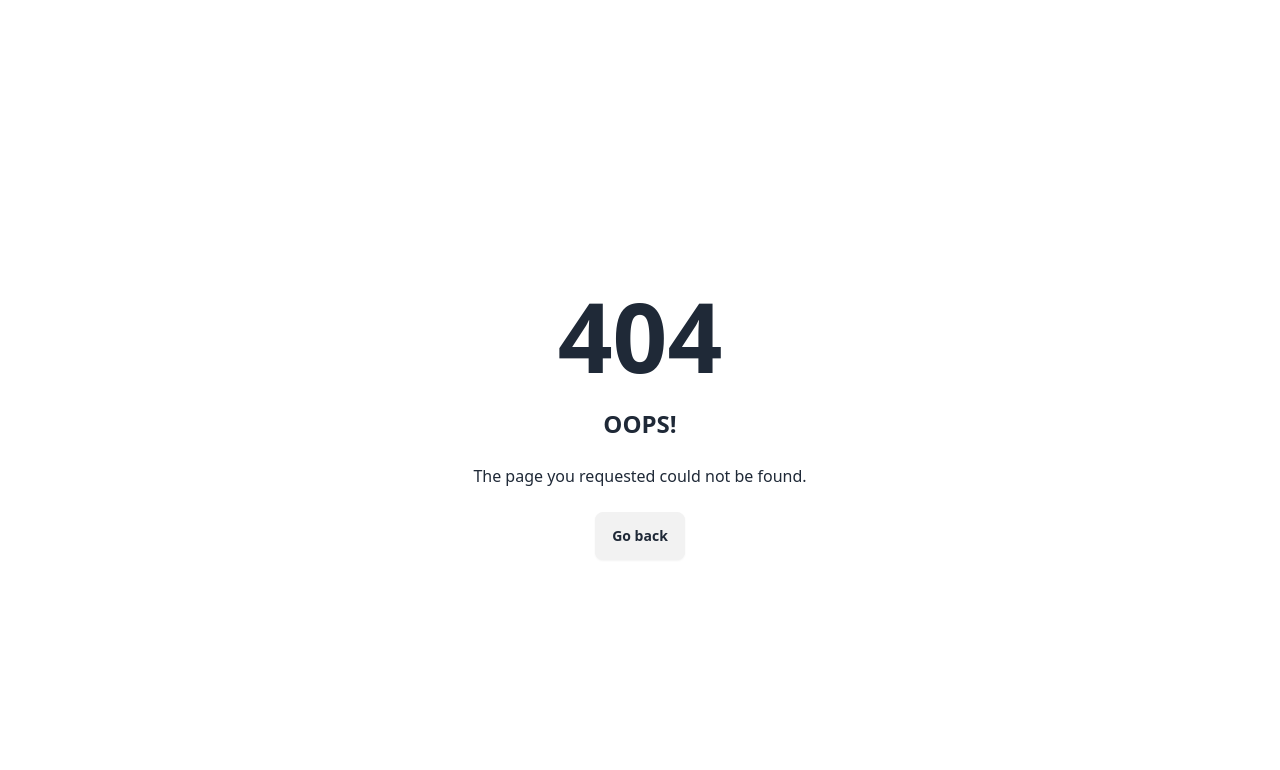
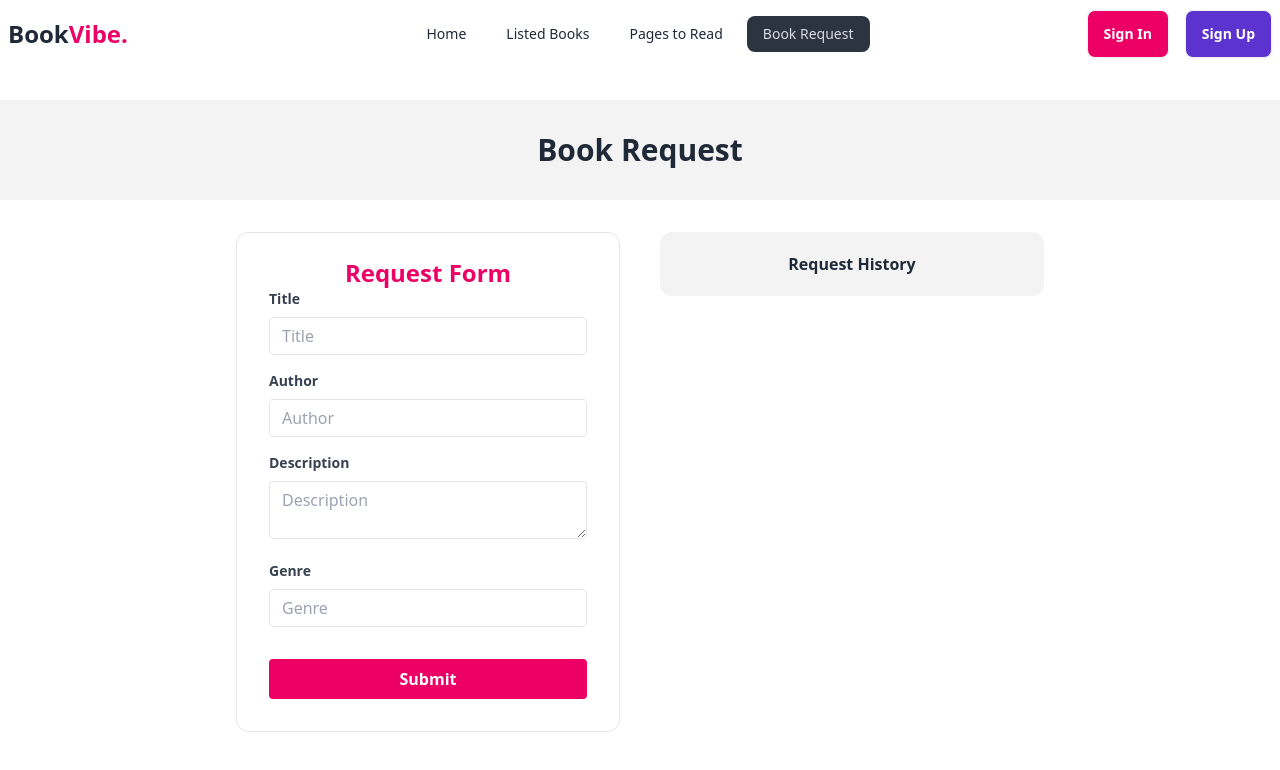
Before and after one commit to alexsarker/book-vibe, a React (Vite) app: page /bookrequest in a window 1280 px wide. Before the commit this address had no page. Shown: the top 770 px of the page. Built offline with nearby package versions, Linux system fonts and the light colour scheme; a web font is replaced by a local one.

Commit message:
Book Request route added

```diff
--- /dev/null
+++ b/src/components/childrens/BookRequest.jsx
@@ -0,0 +1,166 @@
+import { useState } from "react";
+import { ToastContainer, toast } from "react-toastify";
+
+const BookRequest = () => {
+  const [title, setTitle] = useState("");
+  const [author, setAuthor] = useState("");
+  const [description, setDescription] = useState("");
+  const [genre, setGenre] = useState("");
+  const [formDataArray, setFormDataArray] = useState([]);
+
+  const handleSubmit = (e) => {
+    e.preventDefault();
+    const formData = {
+      title: title,
+      author: author,
+      description: description,
+      genre: genre,
+    };
+
+    setFormDataArray((prevFormDataArray) => [...prevFormDataArray, formData]);
+    toast.success("Form Submitted Successfully");
+    setTitle("");
+    setAuthor("");
+    setDescription("");
+    setGenre("");
+  };
+
+  const handleTitle = (e) => {
+    setTitle(e.target.value);
+  };
+  const handleAuthor = (e) => {
+    setAuthor(e.target.value);
+  };
+  const handleDescription = (e) => {
+    setDescription(e.target.value);
+  };
+  const handleGenre = (e) => {
+    setGenre(e.target.value);
+  };
+
+  return (
+    <div>
+      <h2 className="text-3xl font-bold text-center bg-[#1313130D] py-8 my-8">
+        Book Request
+      </h2>
+      <div className="flex justify-center gap-10">
+        <div className="w-96">
+          <form
+            onSubmit={handleSubmit}
+            className="bg-white border rounded-xl px-8 pt-6 pb-8 mb-4"
+          >
+            <h2 className="text-2xl font-bold text-center mainText">
+              Request Form
+            </h2>
+            <div className="mb-4">
+              <label
+                className="block text-gray-700 text-sm font-bold mb-2"
+                htmlFor="title"
+              >
+                Title
+              </label>
+              <input
+                className="appearance-none border rounded w-full py-2 px-3 text-gray-700 leading-tight focus:outline-none"
+                id="title"
+                type="text"
+                value={title}
+                onChange={handleTitle}
+                placeholder="Title"
+                required
+              />
+            </div>
+            <div className="mb-4">
+              <label
+                className="block text-gray-700 text-sm font-bold mb-2"
+                htmlFor="author"
+              >
+                Author
+              </label>
+              <input
+                className="appearance-none border rounded w-full py-2 px-3 text-gray-700 leading-tight focus:outline-none"
+                id="author"
+                type="text"
+                value={author}
+                onChange={handleAuthor}
+                placeholder="Author"
+                required
+              />
+            </div>
+            <div className="mb-4">
+              <label
+                className="block text-gray-700 text-sm font-bold mb-2"
+                htmlFor="description"
+              >
+                Description
+              </label>
+              <textarea
+                className="appearance-none border rounded w-full py-2 px-3 text-gray-700 leading-tight focus:outline-none"
+                id="description"
+                value={description}
+                onChange={handleDescription}
+                placeholder="Description"
+                required
+              />
+            </div>
+            <div className="mb-4">
+              <label
+                className="block text-gray-700 text-sm font-bold mb-2"
+                htmlFor="genre"
+              >
+                Genre
+              </label>
+              <input
+                className="appearance-none border rounded w-full py-2 px-3 text-gray-700 leading-tight focus:outline-none"
+                id="genre"
+                type="text"
+                value={genre}
+                onChange={handleGenre}
+                placeholder="Genre"
+                required
+              />
+            </div>
+            <div className="flex items-center justify-end pt-4">
+              <button
+                className="mainBg w-full hover:bg-pink-700 text-white font-bold py-2 px-4 rounded focus:outline-none"
+                type="submit"
+                value="Submit"
+              >
+                Submit
+              </button>
+              <ToastContainer />
+            </div>
+          </form>
+        </div>
+        <span>
+          <div className="flex flex-col w-96 p-5 bg-[#F3F3F3] rounded-xl gap-4">
+            <h2 className="font-bold text-center">Request History</h2>
+            {formDataArray.map((formData, index) => (
+              <div key={index} className="font-medium p-4 bg-white rounded-lg">
+                <p>
+                  Title:{" "}
+                  <span className="pText font-normal">{formData.title}</span>
+                </p>
+                <p>
+                  Author:{" "}
+                  <span className="pText font-normal">{formData.author}</span>
+                </p>
+                <p>
+                  Description:{" "}
+                  <span className="pText font-normal">
+                    {formData.description}
+                  </span>
+                </p>
+                <p>
+                  Genre:{" "}
+                  <span className="pText font-normal">{formData.genre}</span>
+                </p>
+              </div>
+            ))}
+          </div>
+        </span>
+      </div>
+    </div>
+  );
+};
+
+export default BookRequest;
--- a/src/components/childrens/Books.jsx
+++ b/src/components/childrens/Books.jsx
@@ -11,7 +11,7 @@ const Books = () => {
   }, []);
 
   return (
-    <div>
+    <div className="mb-12">
       <h2 className="fonter text-4xl font-bold text-center mb-9">Books</h2>
       <div className="grid grid-cols-1 lg:grid-cols-3 gap-6 place-items-center">
         {books.map((book) => (
--- a/src/components/childrens/Header.jsx
+++ b/src/components/childrens/Header.jsx
@@ -11,6 +11,9 @@ const Header = () => {
       </li>
       <li>
         <NavLink to="/pagestoread">Pages to Read</NavLink>
+      </li>
+      <li>
+        <NavLink to="/bookrequest">Book Request</NavLink>
       </li>
     </>
   );
--- a/src/components/childrens/ListedBooks.jsx
+++ b/src/components/childrens/ListedBooks.jsx
@@ -86,7 +86,7 @@ const ListedBooks = () => {
             {storedBooks.map((book) => (
               <div
                 key={book.id}
-                className="p-6 border border-[#1313130D] rounded-2xl flex items-center gap-12 mb-6"
+                className="p-6 border border-[#1313130D] rounded-2xl flex flex-col lg:flex-row items-center gap-12 mb-6"
               >
                 <div className="flex-shrink-0 w-1/3">
                   <img
@@ -157,7 +157,7 @@ const ListedBooks = () => {
             {storedBooks2.map((book) => (
               <div
                 key={book.id}
-                className="p-6 border border-[#1313130D] rounded-2xl flex items-center gap-12 mb-6"
+                className="p-6 border border-[#1313130D] rounded-2xl flex flex-col lg:flex-row items-center gap-12 mb-6"
               >
                 <div className="flex-shrink-0 w-1/3">
                   <img
--- a/src/main.jsx
+++ b/src/main.jsx
@@ -8,6 +8,7 @@ import Home from "./components/childrens/Home";
 import ListedBooks from "./components/childrens/ListedBooks";
 import PagesToRead from "./components/childrens/PagesToRead";
 import BookDetail from "./components/childrens/BookDetail";
+import BookRequest from "./components/childrens/BookRequest";
 
 const router = createBrowserRouter([
   {
@@ -34,6 +35,10 @@ const router = createBrowserRouter([
         element: <BookDetail></BookDetail>,
         loader: () => fetch("data.json"),
       },
+      {
+        path: "/bookrequest",
+        element: <BookRequest></BookRequest>,
+      },
     ],
   },
 ]);
```
